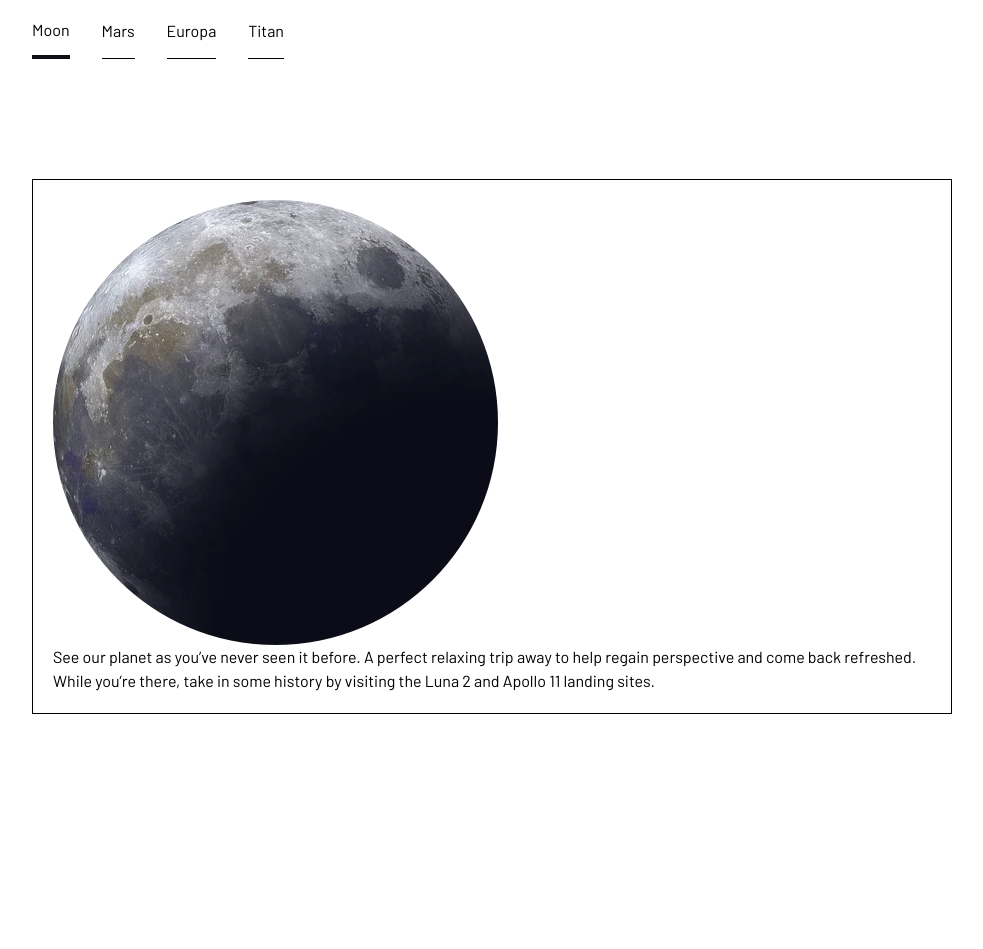
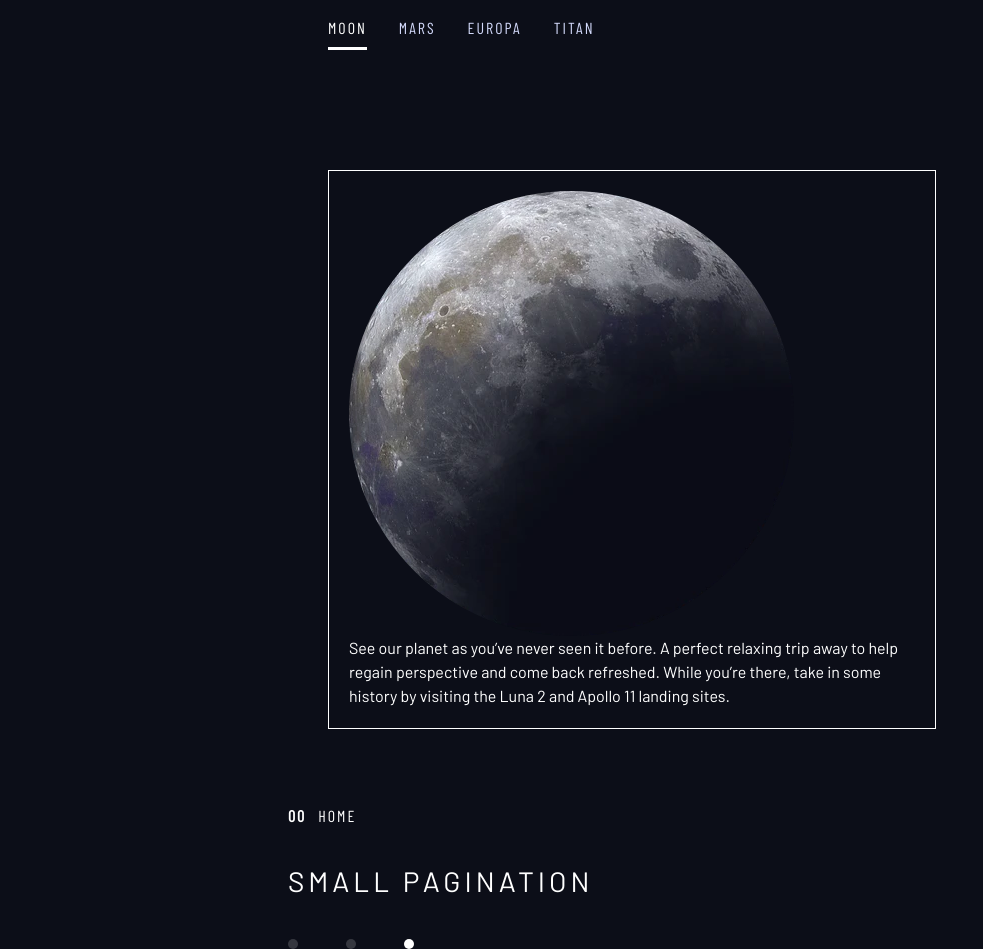
Before and after one commit to luAr26/space-tourism-multi-page-website, a Next.js app: page / in a window 1280 px wide. Shown: the part 60-1009 px from the top of the page, without its empty margins (8-991 px from the left). Before the commit the page ends 814 px from the top, so only its background shows below. Built offline with nearby package versions, Linux system fonts and the light colour scheme.

Commit message:
Add the styles for button, menu items, tab buttons and small pagination.

```diff
--- a/app/globals.css
+++ b/app/globals.css
@@ -14,9 +14,26 @@
 
 @layer components {
   .btn {
-    @apply border-b pb-[13px];
+    @apply flex h-[144px] w-[144px] items-center justify-center rounded-full bg-white font-bellefair text-preset-9 uppercase text-blue-900 transition-all hover:ring-[88px] hover:ring-[rgba(255,255,255,0.1)] tablet:h-[272px] tablet:w-[272px] tablet:text-preset-4;
   }
-  .active {
-    @apply border-b-4 border-blue-900;
+
+  .main-menu-item {
+    @apply flex space-x-150 font-barlowCondensed text-preset-8 uppercase text-white hover:border-r-[3px] hover:border-r-[rgba(255,255,255,0.4)] active:border-r-white tablet:inline-flex tablet:border-b-[3px] tablet:border-[transparent] tablet:py-[37px] tablet:hover:border-b-[3px] tablet:hover:border-r-0 tablet:hover:border-b-[rgba(255,255,255,0.4)] tablet:active:border-b-white;
+  }
+
+  .tabs-btn {
+    @apply inline-block space-x-150 border-b-[3px] border-[transparent] pb-[10px] font-barlowCondensed text-preset-8 uppercase text-blue-300 transition-colors duration-500 hover:border-b-[rgba(255,255,255,0.4)] hover:text-white active:border-b-white active:text-white;
+  }
+
+  .tabs-btn--active {
+    @apply cursor-default border-b-white text-white hover:border-b-white;
+  }
+
+  .small-pagination-btn {
+    @apply block h-[10px] w-[10px] rounded-full bg-[rgba(255,255,255,.1744)] transition-colors duration-500 hover:bg-[rgba(255,255,255,.5001)] desktop:h-[15px] desktop:w-[15px];
+  }
+
+  .small-pagination-btn--active {
+    @apply cursor-default bg-white hover:bg-white;
   }
 }
--- a/app/layout.tsx
+++ b/app/layout.tsx
@@ -35,7 +35,7 @@ export default function RootLayout({
   return (
     <html lang="en">
       <body
-        className={`${barlowRegular.variable} ${barlowCondensedRegular.variable} ${bellefairRegular.variable} font-barlow antialiased`}
+        className={`${barlowRegular.variable} ${barlowCondensedRegular.variable} ${bellefairRegular.variable} bg-blue-900 font-barlow text-white antialiased`}
       >
         {children}
       </body>
--- a/app/page.tsx
+++ b/app/page.tsx
@@ -1,14 +1,16 @@
 /** @format */
 
+import Button from "@/components/Button";
 import Tabs from "@/components/Tabs";
 
 export default function Home() {
   return (
-    <>
+    <div className="container">
       <h1 className="pt-50 text-preset-5 uppercase">
         Space Tourism multi-page Website
       </h1>
       <Tabs />
-    </>
+      <Button />
+    </div>
   );
 }
--- /dev/null
+++ b/components/Button.tsx
@@ -0,0 +1,26 @@
+import Link from "next/link";
+
+const Button = () => {
+  return (
+    <div>
+      <Link href="/" className="main-menu-item">
+        <span className="font-bold">00</span>
+        <span>Home</span>
+      </Link>
+      <h2 className="mb-500 text-preset-5 uppercase">Small pagination</h2>
+      <div className="flex gap-600">
+        <button className="small-pagination-btn">
+          <span className="sr-only">Btn-text</span>
+        </button>
+        <button className="small-pagination-btn">
+          <span className="sr-only">Btn-text</span>
+        </button>
+        <button className="small-pagination-btn small-pagination-btn--active">
+          <span className="sr-only">Btn-text</span>
+        </button>
+      </div>
+    </div>
+  );
+};
+
+export default Button;
--- a/components/Tabs.tsx
+++ b/components/Tabs.tsx
@@ -43,7 +43,10 @@ const TabButtons = ({
       {data.map(({ name }, index) => (
         <button
           key={index}
-          className={clsx("btn", index === activeTab && "active")}
+          className={clsx(
+            "tabs-btn",
+            index === activeTab && "tabs-btn--active",
+          )}
           onClick={() => setActiveTab(index)}
         >
           {name}
@@ -61,7 +64,7 @@ const TabContent = ({
   activeTab: number;
 }) => {
   return (
-    <div className="flex w-[1000px] flex-col gap-[20px] rounded-[20px] p-500">
+    <div className="flex w-full flex-col gap-[20px] rounded-[20px] p-500">
       <div className="min-h-[250px] border p-[20px]">
         <motion.div
           className="relative h-[445px] w-[445px]"
```
